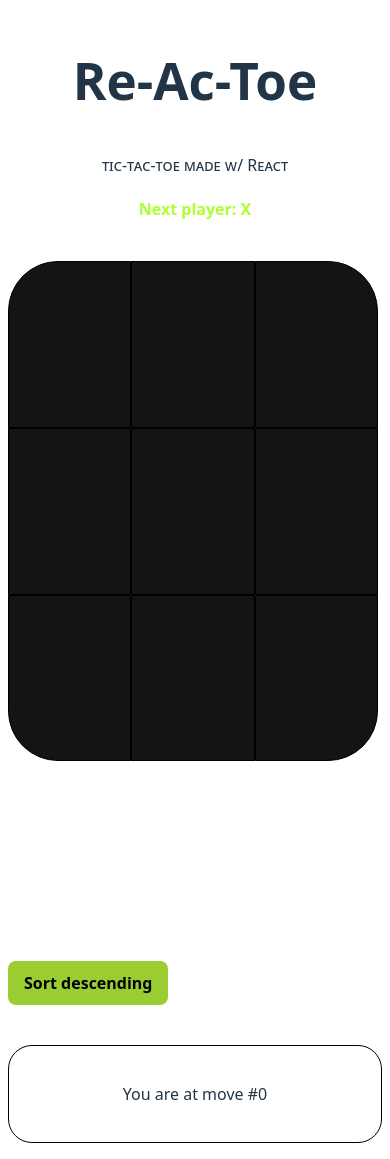
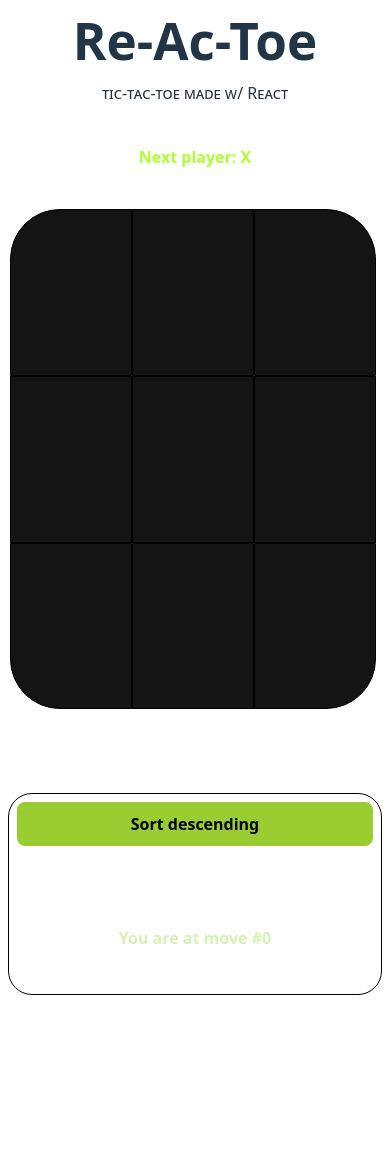
Before and after one commit to ialbertmartinez/react-toe, a React (Vite) app: page / in a window 390 px wide. After the commit the page ends 1019 px from the top, so only its background shows below. Built offline with nearby package versions, Linux system fonts and the light colour scheme.

Commit message:
fix responsive issues with uneven cells @  some  breakpoints

```diff
--- a/src/App.css
+++ b/src/App.css
@@ -9,12 +9,15 @@
 {
    box-sizing: border-box;
 }
-
+body {
+   width: fit-content;
+   margin-inline: auto;
+}
 .game
 {
    width: 1000px;
    height: 1000px;
-   gap: 40px;
+   gap: 80px;
    display: flex;
    flex-direction: row;
    align-items: flex-start;
@@ -44,6 +47,7 @@
    flex-flow: row nowrap;
 }
 
+
 .status
 {
    /* margin-block-start: 20px; */
@@ -52,13 +56,13 @@
 
 h1
 {
-   line-height: 1.5;
+   line-height: 0.25;
 }
 
 .subheader
 {
    font-variant: small-caps;
-   margin-block-end: 20px;
+   margin-block-end: 40px;
 }
 
 header p:not([class])
@@ -77,6 +81,7 @@
    border: 1px solid #000;
    color: #efefef;
    border-radius: 0px;
+   padding: 0;
 }
 
 .square:hover
@@ -121,10 +126,13 @@
       0 0 4px white
 }
 
-.game-info
-{
-   border-radius: 50px;
+.game-info {
+   /* border-radius: 50px; */
    margin-block-start: 120px;
+   padding: 8px;
+   /* border: 1px solid black; */
+   border-radius: 24px;
+   min-width: 24%;
 }
 
 button.sort-button
@@ -156,13 +164,15 @@
 {
    width: 100%;
    border-radius: 0px;
-   line-height: 2;
+   line-height: 3;
 }
 
 .move-list-item p
 {
    text-align: center;
    padding-block: 8px;
+   font-weight:600;
+   color:#cdec9fca;
 }
 
 .move-list-item:first-child button
@@ -179,6 +189,10 @@
 
 @media all and (width < 1036px)
 {
+   body {
+      width: auto;
+      margin: 0;
+   }
    .game
    {
       max-width: 100%;
@@ -190,6 +204,14 @@
    {
       width: 60%;
    }
+
+   .game-info {
+      margin-block-start: 0;
+      min-width: 64%;
+   }
+   .moves-list {
+      width: max-content;
+   }
 }
 
 @media all and (width < 800px)
@@ -197,12 +219,18 @@
    .game-board
    {
       width: 100%;
+      padding-inline: 20px;
    }
 }
 
 @media all and (width < 540px)
 {
-
+   .game {
+      gap: 20px;
+   }
+   .game-board {
+      padding-inline: 10px;
+   }
    .board-container,
    .game-info
    {
@@ -214,10 +242,17 @@
       height: auto;
    }
 
+   .game-info {
+      margin-block-start: 0;
+   }
+
    .square
    {
       display: inline-block;
-      /* height: 1rem; */
       width: 33%;
    }
+
+   .move-list-item button {
+      padding: 2rem 1rem;
+   }
 }
--- a/src/App.jsx
+++ b/src/App.jsx
@@ -146,7 +146,7 @@
         </li>
       );
     }
-    description = move > 0 ? `Go to move #${move}` : 'Go to game start';
+    description = move > 0 ? `Go to move #${move}` : 'Go to start';
 
     return (
       <li className="move-list-item" key={move}>
@@ -165,12 +165,12 @@
       </div>
       {/* /.game-board */}
       <div className="game-info">
-        <button className="sort-button"
-          onClick={() => setIsSortAscending(!isSortAscending)}
-        >
-          Sort {isSortAscending ? 'descending' : 'ascending'}
-        </button>
         <ol className="move-list">
+          <button className="sort-button"
+            onClick={() => setIsSortAscending(!isSortAscending)}
+          >
+            Sort {isSortAscending ? 'descending' : 'ascending'}
+          </button>
           {sortedMoves}
         </ol>
       </div>
--- a/src/index.css
+++ b/src/index.css
@@ -30,7 +30,7 @@
 button {
   border-radius: 8px;
   border: 1px solid transparent;
-  padding: 0.6em 1.2em;
+  /* padding: 0.6em 1.2em; */
   font-size: 1em;
   font-weight: 500;
   font-family: inherit;
```
Also changed, not shown: public/bg_xo.png (added), public/palette.png (added).
